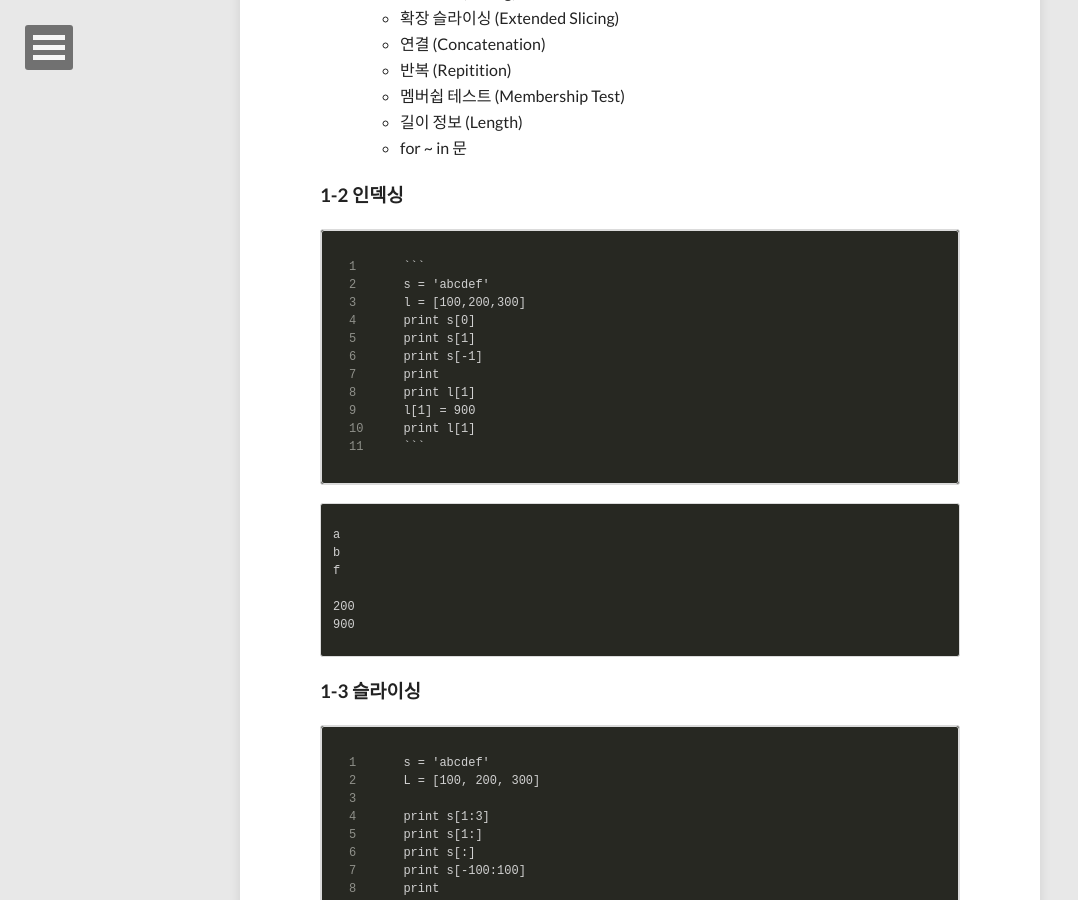
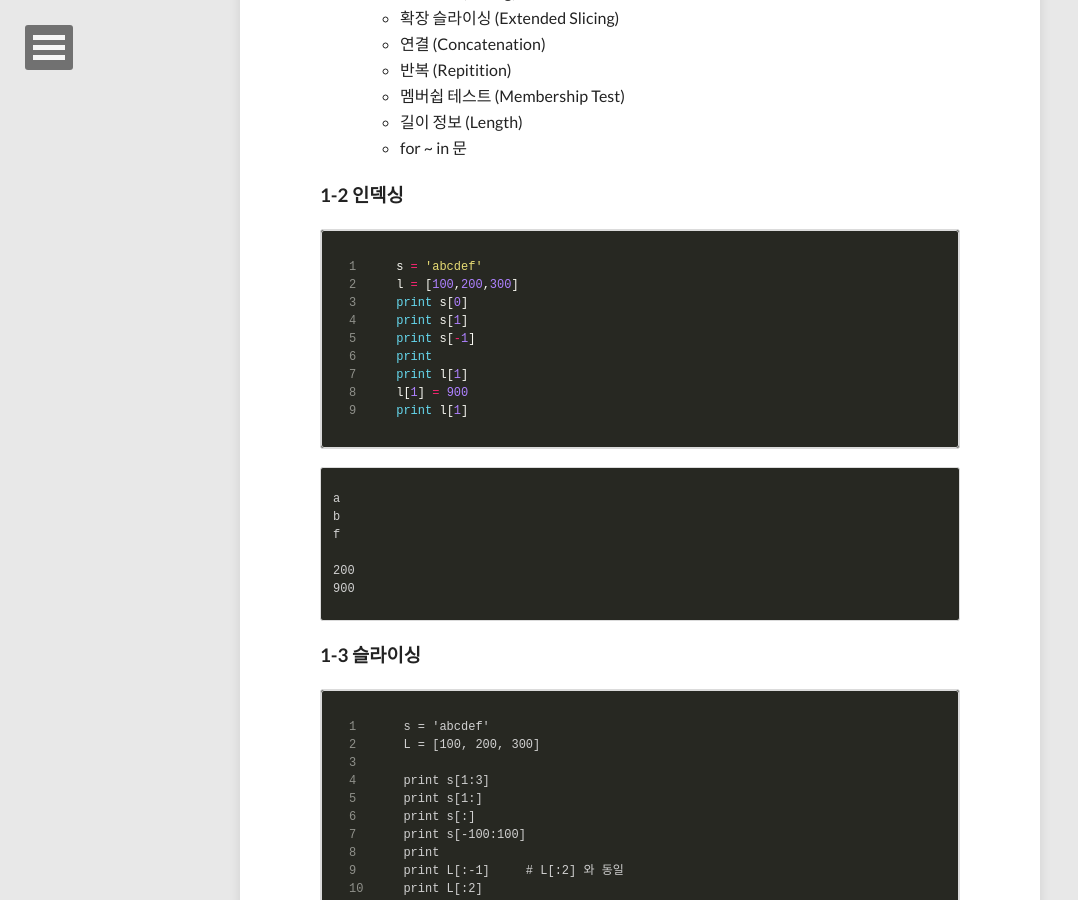
Before and after one commit to geoncheollee/geonblog, a Jekyll site: the page built from lecture_4.md, in a window 1280 px wide and 900 px high, scrolled down 838 px. Shown: the whole window, without its empty margins (0-1078 px from the left). Built offline with Jekyll 4.4.1, drawn with Linux system fonts in a browser that asks for light colours; nearby versions of some CDN libraries; comment, search, counter and statistics services are not loaded.

Commit message:
Update lecture_4.md

````diff
--- a/lecture_4.md
+++ b/lecture_4.md
@@ -31,8 +31,8 @@ share: true
 ### 1-2 인덱싱
 
 
-~~~~
-```
+
+```python
 s = 'abcdef'
 l = [100,200,300]
 print s[0]
@@ -43,7 +43,7 @@ print l[1]
 l[1] = 900
 print l[1]
 ```
-~~~~
+
 
 
 {% highlight html %}
````
